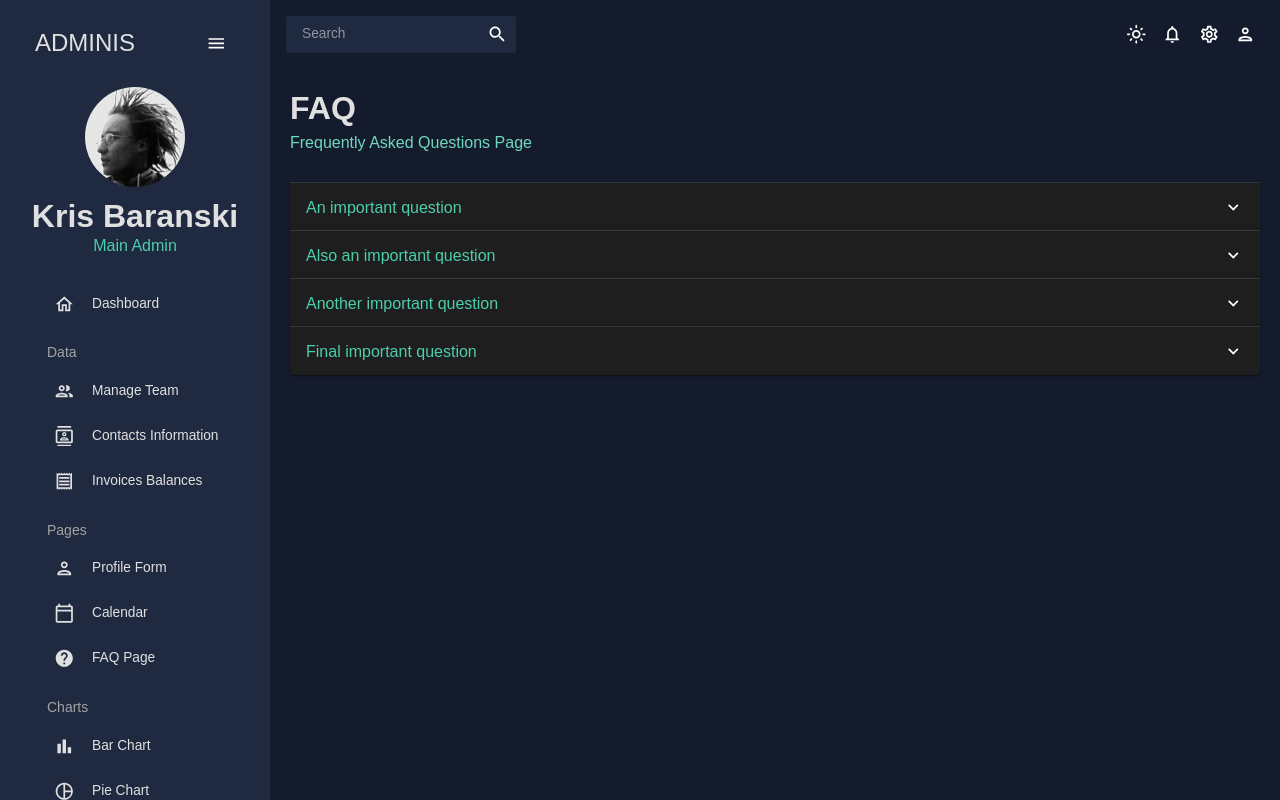
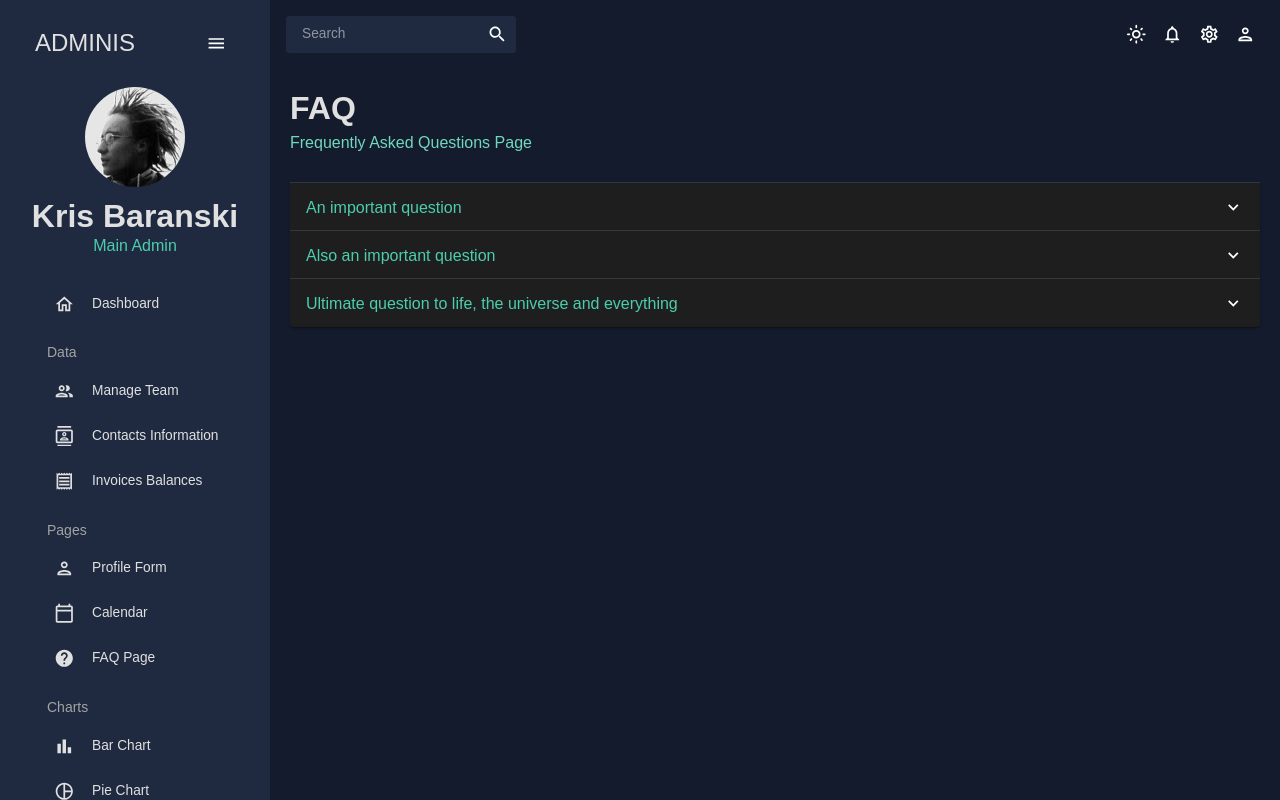
Before and after one commit to krisbaranski/dashboard_react_app, a React (Create React App) app: page /faq in a window 1280 px wide. Built offline with nearby package versions, Linux system fonts and the light colour scheme.

Commit message:
docs: rework on FAQ

```diff
--- a/src/scenes/faq/index.jsx
+++ b/src/scenes/faq/index.jsx
@@ -22,11 +22,7 @@ const FAQ = () => {
           </Typography>
         </AccordionSummary>
         <AccordionDetails>
-          <Typography>
-            Lorem ipsum dolor sit, amet consectetur adipisicing elit. Ratione,
-            totam sapiente! Minus, amet accusantium at inventore cumque commodi
-            vitae maxime!
-          </Typography>
+          <Typography>Irrelevant answer</Typography>
         </AccordionDetails>
       </Accordion>
 
@@ -48,30 +44,11 @@ const FAQ = () => {
       <Accordion>
         <AccordionSummary expandIcon={<ExpandMoreIcon />}>
           <Typography color={colors.greenAccent[500]} variant='h5'>
-            Another important question
+            Ultimate question to life, the universe and everything
           </Typography>
         </AccordionSummary>
         <AccordionDetails>
-          <Typography>
-            Lorem ipsum dolor sit, amet consectetur adipisicing elit. Ratione,
-            totam sapiente! Minus, amet accusantium at inventore cumque commodi
-            vitae maxime!
-          </Typography>
-        </AccordionDetails>
-      </Accordion>
-
-      <Accordion>
-        <AccordionSummary expandIcon={<ExpandMoreIcon />}>
-          <Typography color={colors.greenAccent[500]} variant='h5'>
-            Final important question
-          </Typography>
-        </AccordionSummary>
-        <AccordionDetails>
-          <Typography>
-            Lorem ipsum dolor sit, amet consectetur adipisicing elit. Ratione,
-            totam sapiente! Minus, amet accusantium at inventore cumque commodi
-            vitae maxime!
-          </Typography>
+          <Typography>42</Typography>
         </AccordionDetails>
       </Accordion>
     </Box>
```
